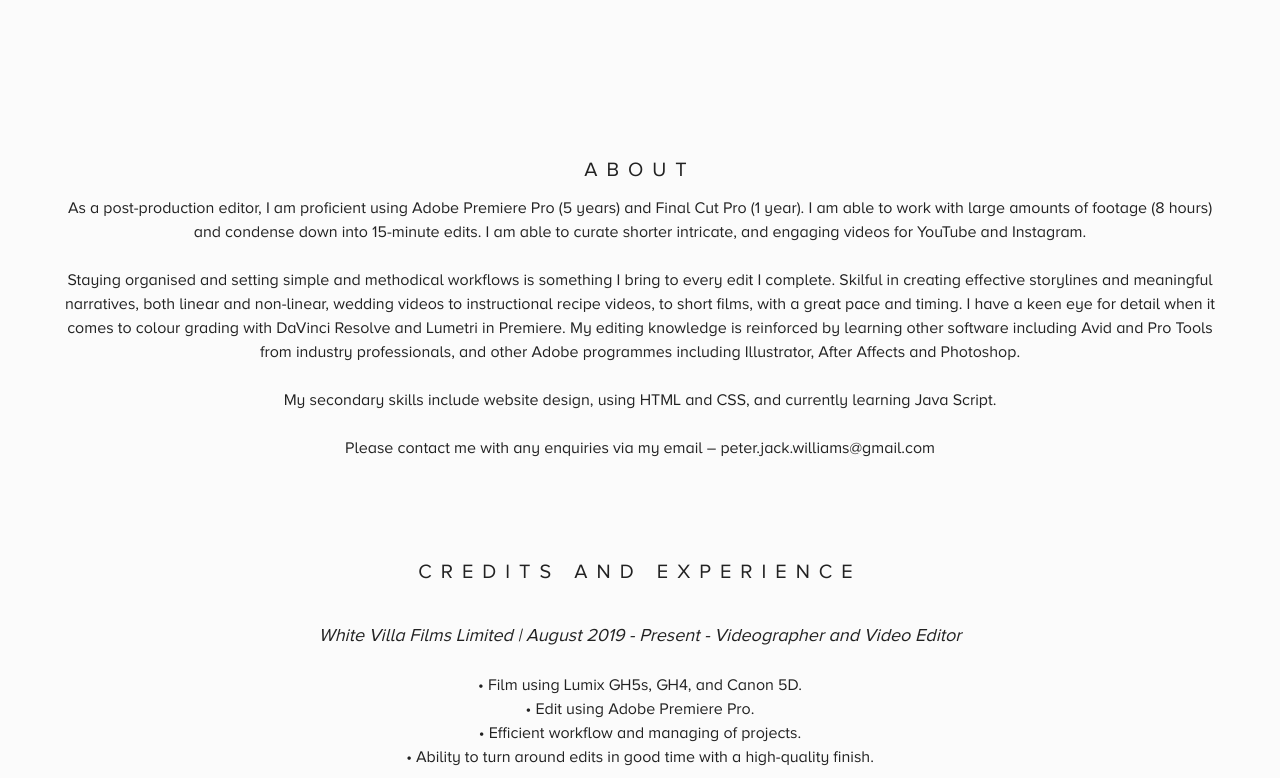
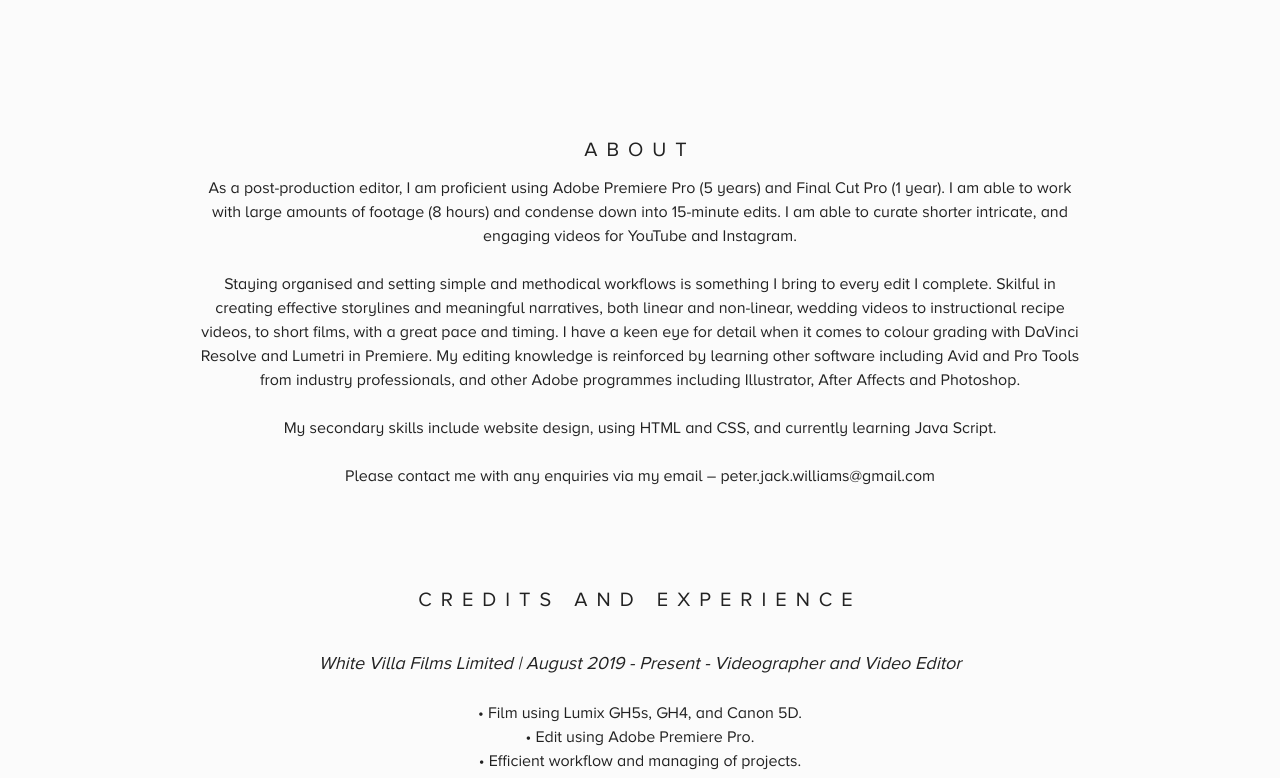
Before and after one commit to PeterJackWilliams/peterjackwilliams, a plain HTML site: page about.html in a window 1280 px wide. Shown: the part 1500-2278 px from the top of the page. Drawn offline with Linux system fonts and the light colour scheme.

Commit message:
aboutpage

```diff
--- a/about.html
+++ b/about.html
@@ -28,7 +28,7 @@
 
     <img src="img/10.JPG" class="about-image"/>
 
-    <div class="pam">
+    <div class="allabouttext">
 
         <p class="mbm abouttitle">ABOUT</p>
 
--- a/css/about.css
+++ b/css/about.css
@@ -21,6 +21,19 @@
 }
 
 /* 376 */
+/* If screen size is 376px wide, or less */
+@media screen and (max-width: 376px) {
+  .allabouttext {
+
+  }
+}
+/* If screen size is more than 376px wide */
+@media screen and (min-width: 376px) {
+  .allabouttext {
+    margin: 0px 150px 0px 150px;
+  }
+}
+
 
 /* If screen size is 376px wide, or less */
 @media screen and (max-width: 376px) {
```
